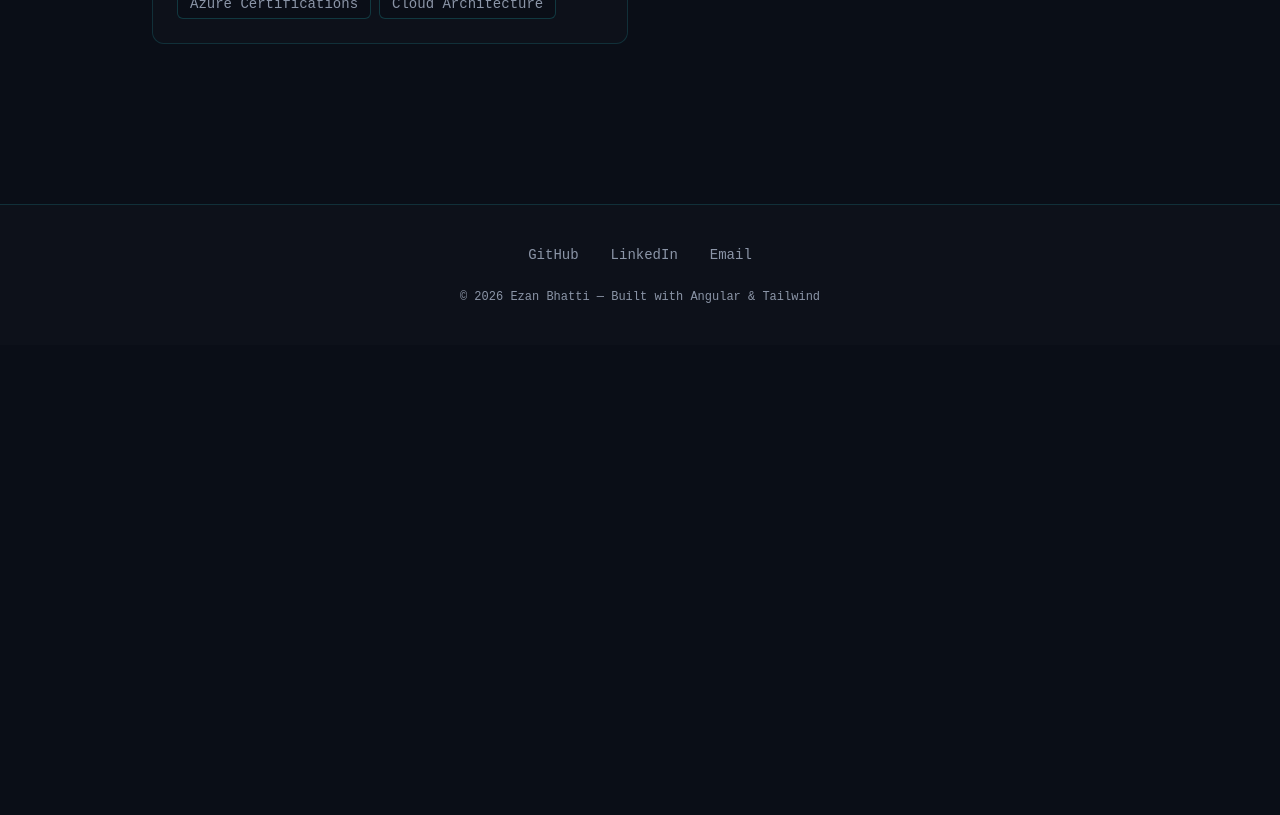
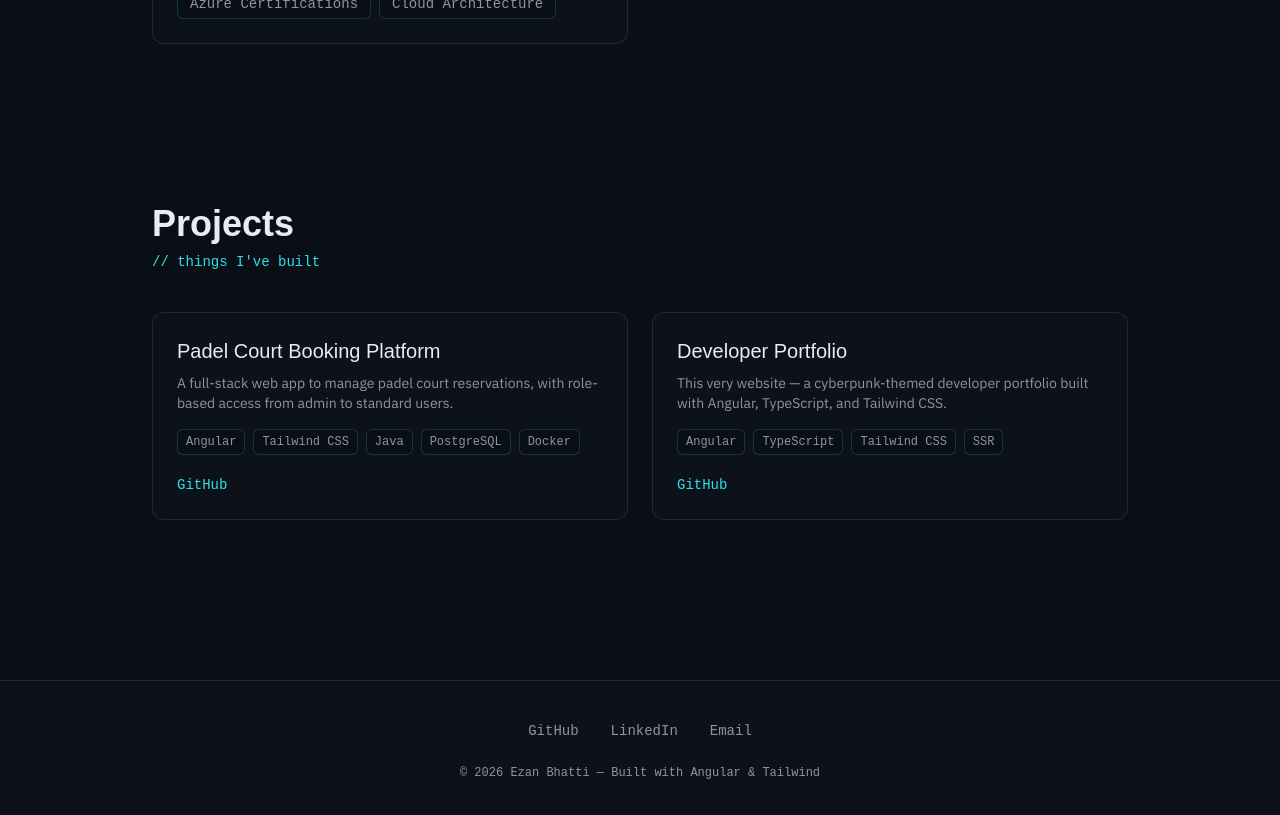
Before and after one commit to ezan1050/portfolio, an Angular app: page / in a window 1280 px wide. Shown: the part 2180-2995 px from the top of the page. Before the commit the page ends 2525 px from the top, so only its background shows below. Built offline with nearby package versions, Linux system fonts and the light colour scheme.

Commit message:
feat: add projects section with data-driven cards (#6)

```diff
--- /dev/null
+++ b/src/app/data/projects.data.ts
@@ -0,0 +1,41 @@
+import { Project } from '../models/project.model';
+
+export const projects: Project[] = [
+  {
+    slug: 'padel-booking',
+    name: 'Padel Court Booking Platform',
+    shortDescription: 'A full-stack web app to manage padel court reservations, with role-based access from admin to standard users.',
+    technologies: ['Angular', 'Tailwind CSS', 'Java', 'PostgreSQL', 'Docker'],
+    githubUrl: 'https://github.com/ezan1050/projet-padel',
+
+    problem: 'Managing padel court reservations manually is error-prone and time-consuming, with no clear separation between administrators and regular users.',
+    objective: 'Build a full-stack booking platform where users can reserve courts and administrators can manage courts, slots, and users through a role-based permission system.',
+    features: [
+      'Court reservation and slot management',
+      'Role-based access control (admin / user)',
+      'Full-stack architecture (Angular frontend, Java backend, PostgreSQL database)',
+      'Containerized with Docker for consistent deployment'
+    ],
+    challenges: 'Designing a clean separation between frontend, backend, and database, and implementing a secure role-based permission system.',
+    learnings: 'Full-stack architecture, REST communication between Angular and a Java backend, relational database design with PostgreSQL, and containerization with Docker.'
+  },
+  {
+    slug: 'developer-portfolio',
+    name: 'Developer Portfolio',
+    shortDescription: 'This very website — a cyberpunk-themed developer portfolio built with Angular, TypeScript, and Tailwind CSS.',
+    technologies: ['Angular', 'TypeScript', 'Tailwind CSS', 'SSR'],
+    githubUrl: 'https://github.com/ezan1050/portfolio',
+
+    problem: 'As a developer in career transition, I needed a professional online presence to showcase my skills, projects, and journey to recruiters.',
+    objective: 'Build a fast, accessible, and visually distinctive portfolio with a clean, maintainable architecture that I can extend over time.',
+    features: [
+      'Cyberpunk visual identity with custom design tokens',
+      'Animated hero (matrix decrypt effect, terminal typing)',
+      'Data-driven sections separating content from presentation',
+      'Fully responsive and accessibility-conscious (reduced-motion support)',
+      'Server-side rendering for SEO and link previews'
+    ],
+    challenges: 'Building reusable, isolated components and animations that stay performant, while keeping the codebase clean enough to maintain solo.',
+    learnings: 'Angular architecture (standalone components, signals, directives, routing), Tailwind v4 theming, SSR constraints, and a professional Git workflow with pull requests.'
+  }
+];
--- a/src/app/features/home/home/home.html
+++ b/src/app/features/home/home/home.html
@@ -1,3 +1,4 @@
 <app-hero></app-hero>
 <app-about></app-about>
 <app-skills></app-skills>
+<app-projects></app-projects>
--- a/src/app/features/home/home/home.ts
+++ b/src/app/features/home/home/home.ts
@@ -2,10 +2,11 @@ import { Component } from '@angular/core';
 import { Hero } from '../sections/hero/hero';
 import { Skills } from '../sections/skills/skills';
 import { About } from '../sections/about/about';
+import { Projects } from '../sections/projects/projects';
 
 @Component({
   selector: 'app-home',
-  imports: [Hero, Skills, About],
+  imports: [Hero, Skills, About, Projects],
   templateUrl: './home.html',
   styleUrl: './home.css',
 })
--- /dev/null
+++ b/src/app/features/home/sections/projects/projects.html
@@ -0,0 +1,49 @@
+<section id="projects" appScrollReveal class="max-w-5xl mx-auto px-6 py-20">
+
+  <h2 class="font-display text-3xl md:text-4xl font-bold text-cyber-text mb-2">
+    Projects
+  </h2>
+  <p class="font-mono text-cyber-cyan text-sm mb-10">
+    // things I've built
+  </p>
+
+  <div class="grid gap-6 md:grid-cols-2">
+
+    @for (project of projectList; track project.slug) {
+      <div class="bg-cyber-surface/50 border border-cyber-cyan/15 rounded-xl p-6 flex flex-col">
+
+        <h3 class="font-display text-xl text-cyber-text mb-2">
+          {{ project.name }}
+        </h3>
+
+        <p class="font-body text-sm text-cyber-muted mb-4 flex-grow">
+          {{ project.shortDescription }}
+        </p>
+
+        <div class="flex flex-wrap gap-2 mb-5">
+          @for (tech of project.technologies; track tech) {
+            <span class="font-mono text-xs text-cyber-muted bg-cyber-bg border border-cyber-cyan/20 rounded-md px-2 py-1">
+              {{ tech }}
+            </span>
+          }
+        </div>
+
+        <div class="flex gap-4 font-mono text-sm">
+          <a [href]="project.githubUrl" target="_blank" rel="noopener noreferrer"
+             class="text-cyber-cyan hover:underline">
+            GitHub
+          </a>
+          @if (project.liveUrl) {
+            <a [href]="project.liveUrl" target="_blank" rel="noopener noreferrer"
+               class="text-cyber-cyan hover:underline">
+              Live Demo
+            </a>
+          }
+        </div>
+
+      </div>
+    }
+
+  </div>
+
+</section>
--- /dev/null
+++ b/src/app/features/home/sections/projects/projects.ts
@@ -0,0 +1,14 @@
+import { Component } from '@angular/core';
+import { projects } from '../../../../data/projects.data';
+import { Project } from '../../../../models/project.model';
+import { ScrollReveal } from '../../../../shared/directives/scroll-reveal';
+
+@Component({
+  selector: 'app-projects',
+  imports: [ScrollReveal],
+  templateUrl: './projects.html',
+  styleUrl: './projects.css',
+})
+export class Projects {
+projectList : Project[] = projects;
+}
```
Also changed, not shown: src/app/models/project.model.ts (added, +15 -0 lines), src/app/features/home/sections/projects/projects.css (added), 1 other file (tests, documents, lock files or other folders).
